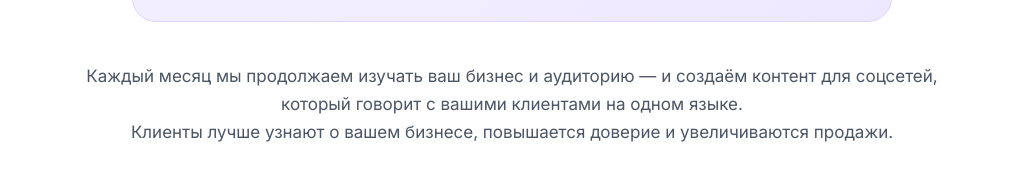
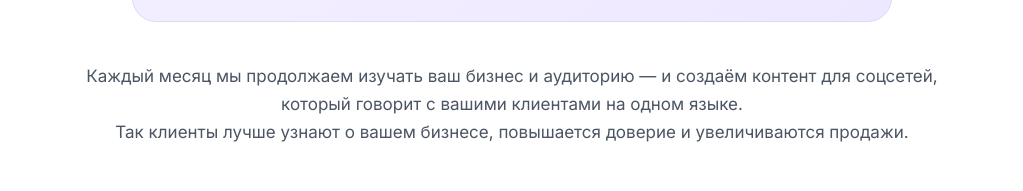
Before and after one commit to leonsgo23-cell/marketingdna-site, a website: page staging.html in a window 1280 px wide. Shown: the part 4117-4308 px from the top of the page, without its empty margins (128-1151 px from the left). Drawn offline with Linux system fonts and the light colour scheme.

Commit message:
staging: restore Так at start of second product-intro line

```diff
--- a/staging.html
+++ b/staging.html
@@ -1320,7 +1320,7 @@
       <h2 class="product-brand-name"><span>Marketing</span> DNA</h2>
       <p class="product-brand-sub">ДНК маркетинга — изучаем ваш бизнес, аудиторию, конкурентов и создаём фото, видео и карусели<br>которые говорят на языке ваших клиентов. Готовые&nbsp;посты&nbsp;для&nbsp;ваших&nbsp;соцсетей.</p>
     </div>
-    <p class="product-intro">Каждый месяц мы продолжаем изучать ваш бизнес и аудиторию — и создаём контент для соцсетей, который говорит с вашими клиентами на одном языке.<br>Клиенты лучше узнают о вашем бизнесе, повышается доверие и увеличиваются продажи.</p>
+    <p class="product-intro">Каждый месяц мы продолжаем изучать ваш бизнес и аудиторию — и создаём контент для соцсетей, который говорит с вашими клиентами на одном языке.<br>Так клиенты лучше узнают о вашем бизнесе, повышается доверие и увеличиваются продажи.</p>
     <div class="product-items">
       <div class="product-item">
         <div class="product-icon">🎬</div>
```
